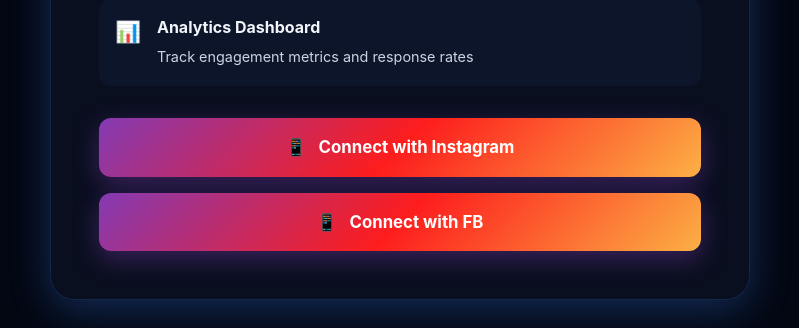
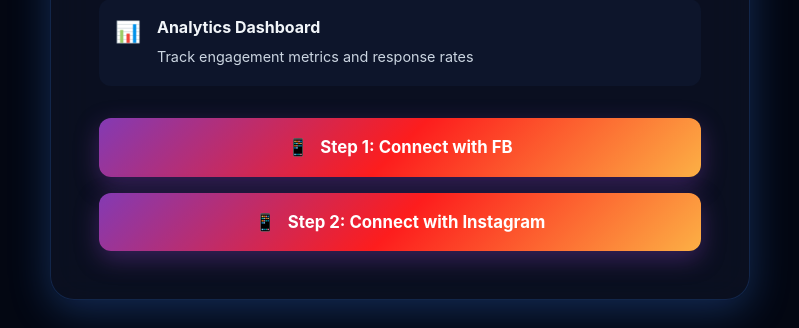
Before and after one commit to makeshmakesh/maedix, a Django app: template templates/instagram/connect-instagram.html in a window 1280 px wide. Shown: the part 1268-1596 px from the top of the page, without its empty margins (240-1039 px from the left). Run offline with Django 5.2, Linux system fonts and the light colour scheme; the template is opened without the code that fills it: most values are stand-ins (such as "Sample title", 1, 10 or a date in 2020); some libraries are stand-ins or nearby versions.

Commit message:
update fb

```diff
--- a/maedix_core/settings.py
+++ b/maedix_core/settings.py
@@ -31,7 +31,7 @@
 ALLOWED_HOSTS = ["*"]
 
 CSRF_TRUSTED_ORIGINS = [
-    "https://af59c7e6e068.ngrok-free.app",
+    "https://8700cf1f8079.ngrok-free.app",
     "https://maedix.com"
 ]
 # Application definition
--- a/templates/instagram/connect-instagram.html
+++ b/templates/instagram/connect-instagram.html
@@ -532,6 +532,22 @@
             </div>
 
             <!-- Action Button -->
+                        {% if fb_connected %}
+                <button type="button" class="btn-instagram btn-disconnect" onclick="disconnectFB()">
+                    <span>🔌</span>
+                    <span>Disconnect FB</span>
+                </button>
+                    {% if instagram_account and not instagram_account.webhook_subscribed %}
+    {% endif %}
+            {% else %}
+                <form method="post" action="{% url 'fb_oauth' company.id %}" id="connectForm">
+                    {% csrf_token %}
+                    <button type="submit" class="btn-instagram btn-connect" id="connectBtn">
+                        <span>📱</span>
+                        <span>Step 1: Connect with FB</span>
+                    </button>
+                </form>
+            {% endif %}
             {% if instagram_connected %}
                 <button type="button" class="btn-instagram btn-disconnect" onclick="disconnectInstagram()">
                     <span>🔌</span>
@@ -548,27 +564,12 @@
                     {% csrf_token %}
                     <button type="submit" class="btn-instagram btn-connect" id="connectBtn">
                         <span>📱</span>
-                        <span>Connect with Instagram</span>
+                        <span>Step 2: Connect with Instagram</span>
                     </button>
                 </form>
             {% endif %}
 
-            {% if fb_connected %}
-                <button type="button" class="btn-instagram btn-disconnect" onclick="disconnectFB()">
-                    <span>🔌</span>
-                    <span>Disconnect FB</span>
-                </button>
-                    {% if instagram_account and not instagram_account.webhook_subscribed %}
-    {% endif %}
-            {% else %}
-                <form method="post" action="{% url 'fb_oauth' company.id %}" id="connectForm">
-                    {% csrf_token %}
-                    <button type="submit" class="btn-instagram btn-connect" id="connectBtn">
-                        <span>📱</span>
-                        <span>Connect with FB</span>
-                    </button>
-                </form>
-            {% endif %}
+
         </div>
     </div>
 </div>
```
Also changed, not shown: templates/instagram/instagram-callback.html (line endings or trailing spaces).
